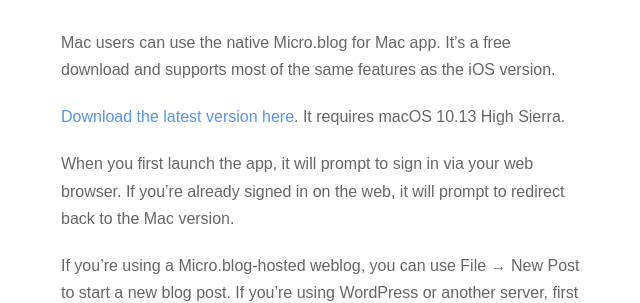
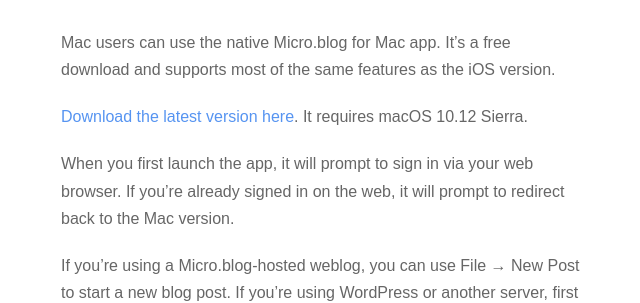
Before and after one commit to microdotblog/help.micro.blog, a Jekyll site: the page built from _posts/2017-10-15-mac-version.markdown, in a window 1280 px wide. Shown: the part 192-495 px from the top of the page, without its empty margins (319-959 px from the left). Built offline with Jekyll 4.4.1, drawn with Linux system fonts in a browser that asks for light colours; nearby versions of some CDN libraries.

Commit message:
Updated latest beta link.

```diff
--- a/_posts/2017-10-15-mac-version.markdown
+++ b/_posts/2017-10-15-mac-version.markdown
@@ -6,7 +6,7 @@
 
 Mac users can use the native Micro.blog for Mac app. It's a free download and supports most of the same features as the iOS version.
 
-[Download the latest version here](https://s3.amazonaws.com/micro.blog/mac/Micro.blog_1.0b10.zip). It requires macOS 10.13 High Sierra.
+[Download the latest version here](https://s3.amazonaws.com/micro.blog/mac/Micro.blog_1.0b11.zip). It requires macOS 10.12 Sierra.
 
 When you first launch the app, it will prompt to sign in via your web browser. If you're already signed in on the web, it will prompt to redirect back to the Mac version.
 
```
